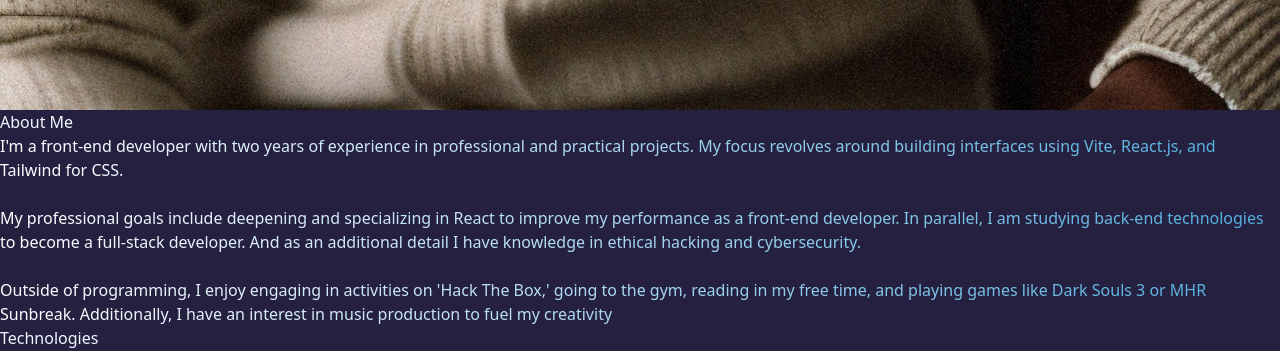
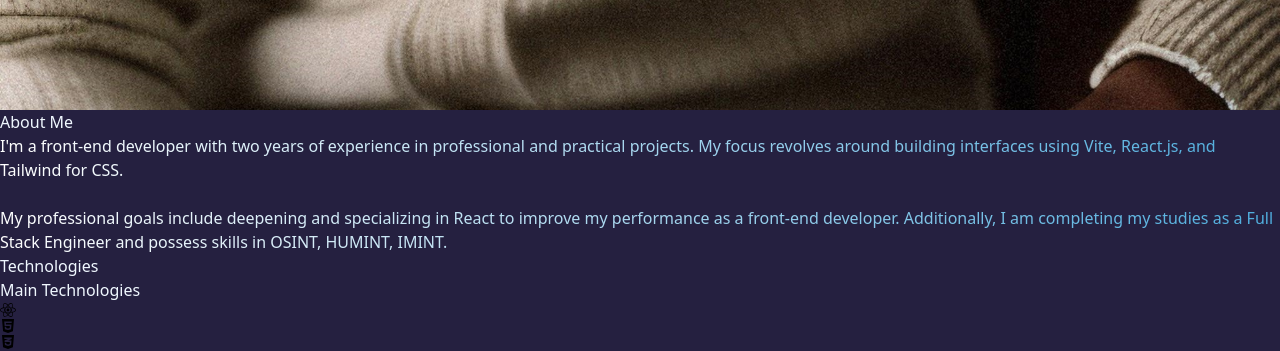
Before and after one commit to JavierLRA-Jimenez/Portfolio-2023, a React (Vite) app: page / in a window 1280 px wide. Shown: the part 1840-2191 px from the top of the page. Built offline with nearby package versions, Linux system fonts and the light colour scheme.

Commit message:
Cambios en About
modificación

```diff
--- a/src/Components/aboutme.jsx
+++ b/src/Components/aboutme.jsx
@@ -5,12 +5,10 @@ const aboutme = () => {
     <section className='h-[80vh] flex md:w-[100%] justify-center' style={{backgroundColor:'#252040'}} >
       <div className='p-8 rounded-md mx-auto'>
         <h2 className='md:text-7xl text-6xl text-center font-bold mb-4' id='about'>About Me</h2>
-        <div className=' md:w-[50rem] items-center justify-center text-center md:text-xl colorParrafo font-semibold'>
+        <div className=' md:w-[50rem] items-center justify-center text-center md:text-2xl colorParrafo font-semibold'>
           <p className='mb-2 flex items-center justify-center mt-14 '> I'm a front-end developer with two years of experience in professional and practical projects. My focus revolves around building interfaces using Vite, React.js, and Tailwind for CSS.</p>
           <br></br>
-          <p className='mb-2 '>My professional goals include deepening and specializing in React to improve my performance as a front-end developer. In parallel, I am studying back-end technologies to become a full-stack developer. And as an additional detail I have knowledge in ethical hacking and cybersecurity.</p>
-          <br></br>
-          <p>Outside of programming, I enjoy engaging in activities on 'Hack The Box,' going to the gym, reading in my free time, and playing games like Dark Souls 3 or MHR Sunbreak. Additionally, I have an interest in music production to fuel my creativity</p>
+          <p className='mb-2 '>My professional goals include deepening and specializing in React to improve my performance as a front-end developer. Additionally, I am completing my studies as a Full Stack Engineer and possess skills in OSINT, HUMINT, IMINT.</p>
         </div>
       </div>
     </section>
```
